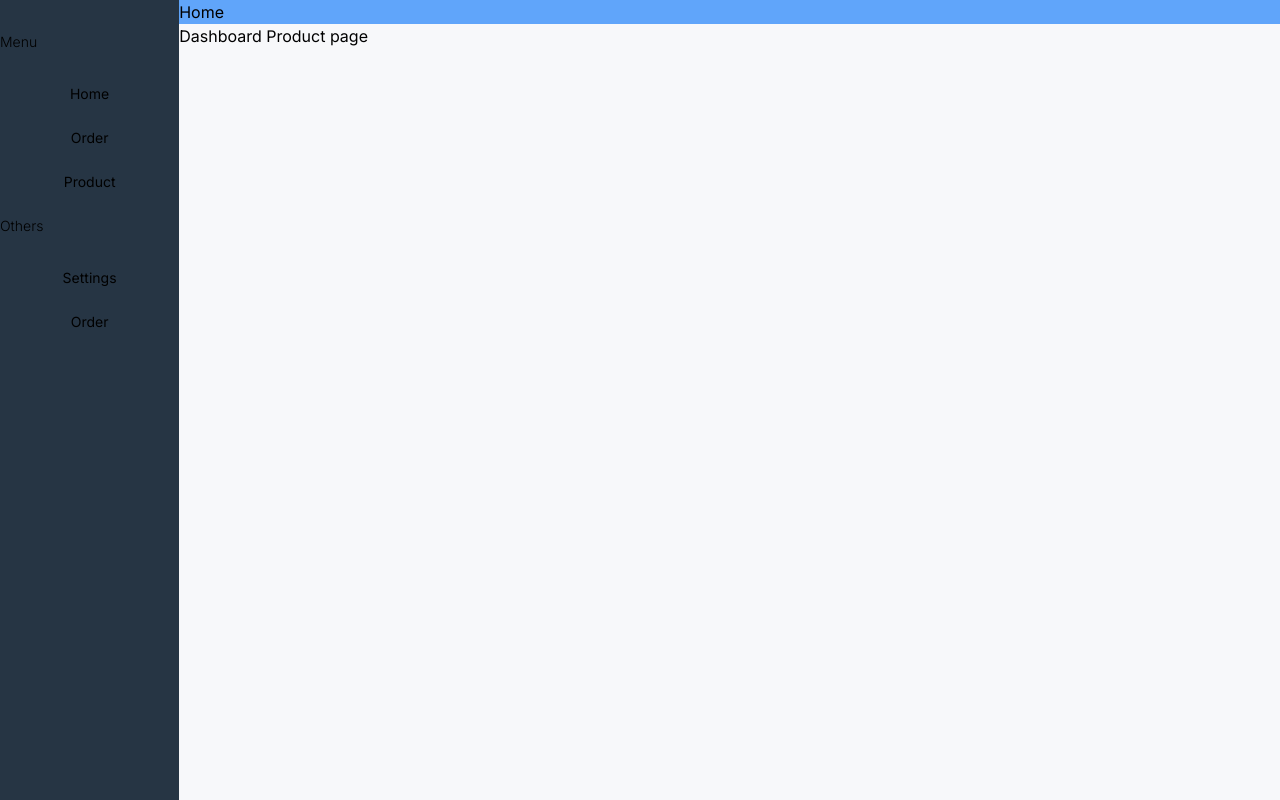
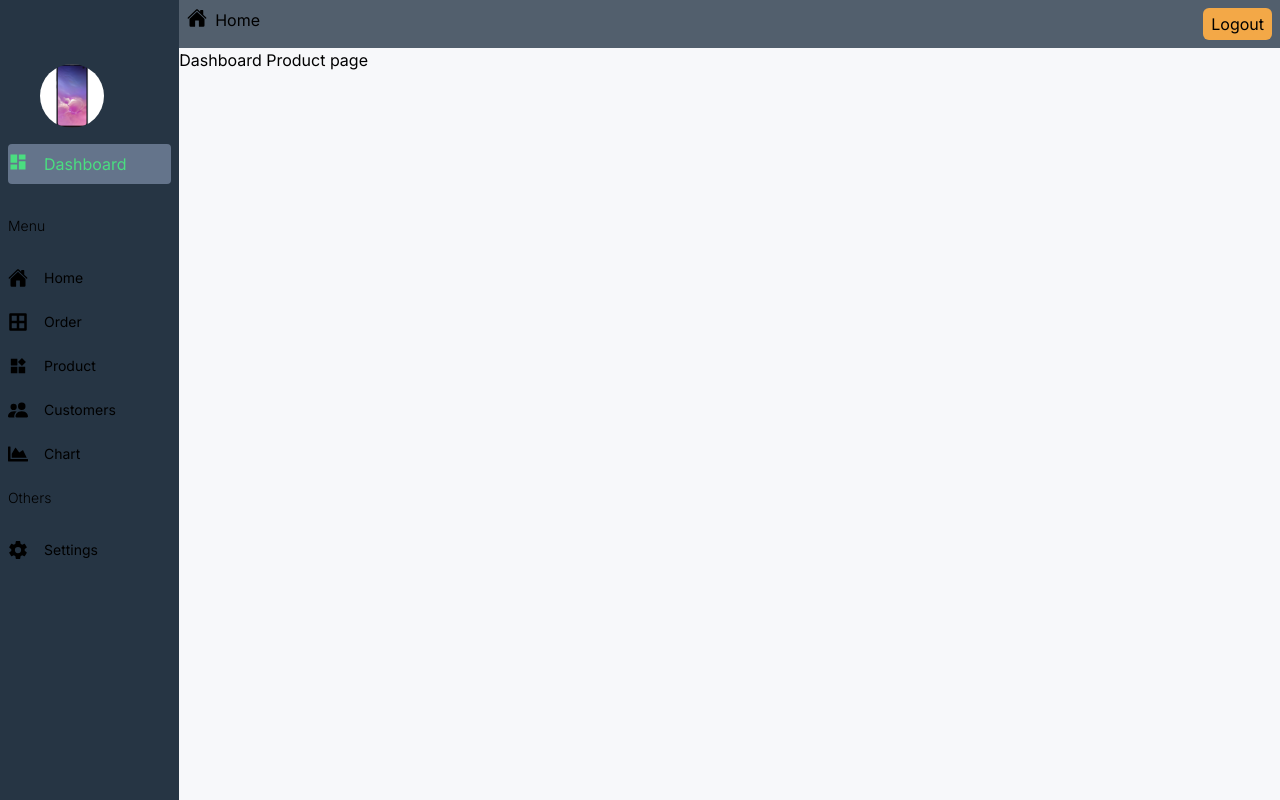
Before and after one commit to Akhil76/e-commerce-by-nextjs, a Next.js app: page /dashboard/product in a window 1280 px wide. Built offline with nearby package versions, Linux system fonts and the light colour scheme.

Commit message:
working with dashboard sidebar

```diff
--- a/app/(customer)/cart/page.js
+++ b/app/(customer)/cart/page.js
@@ -12,20 +12,18 @@ export default function Cart() {
             <CartProduct/>
             <CartProduct/>
             <CartProduct/>
+            <CartProduct/>
           </div>
           <div class="bg-white h-max rounded-md p-6 shadow-[0_0px_4px_0px_rgba(6,81,237,0.2)] sticky top-0">
             <h3 class="text-xl font-bold text-gray-800">Order Summary</h3>
-
             <ul class="text-gray-800 text-sm divide-y mt-4">
               <li class="flex flex-wrap gap-4 py-3">Subtotal <span class="ml-auto font-bold">$2120.00</span></li>
               <li class="flex flex-wrap gap-4 py-3">Shipping <span class="ml-auto font-bold">$4.00</span></li>
               <li class="flex flex-wrap gap-4 py-3">Tax <span class="ml-auto font-bold">$4.00</span></li>
               <li class="flex flex-wrap gap-4 py-3 font-bold">Total <span class="ml-auto">$2920.00</span></li>
             </ul>
-
             <button type="button" class="mt-4 text-sm px-6 py-3 w-full bg-blue-600 hover:bg-blue-700 text-white rounded-md">Make Payment</button>
           </div>
-
         </div>
       </div>
     </div>
--- a/app/(customer)/product/[id]/page.js
+++ b/app/(customer)/product/[id]/page.js
@@ -8,7 +8,7 @@ export default function Product({params}) {
  const {id} = params;
 
   return (
-    <div class="bg-gray-100">
+    <main class="bg-gray-100">
       <div class="container mx-auto px-4 py-8">
         <div class="flex flex-wrap -mx-4">
 
@@ -33,11 +33,11 @@ export default function Product({params}) {
 
 
           <div class="w-full md:w-1/2 px-4">
-            <h2 class="text-3xl font-bold mb-2">Premium Wireless Headphones</h2>
+            <h2 class="text-3xl font-bold mb-2 text-black">Premium Wireless Headphones</h2>
             <p class="text-gray-600 mb-4">SKU: WH1000XM4</p>
             <div class="mb-4">
-              <span class="text-2xl font-bold mr-2">$349.99</span>
-              <span class="text-gray-500 line-through">$399.99</span>
+              <span class="text-2xl font-bold mr-2 text-black">$349.99</span>
+              <span class="text-gray-500 line-through text-black">$399.99</span>
             </div>
             <div class="flex items-center mb-4">
               <svg xmlns="http://www.w3.org/2000/svg" viewBox="0 0 24 24" fill="currentColor"
@@ -127,6 +127,6 @@ export default function Product({params}) {
           </div>
         </div>
       </div>
-    </div>
+    </main>
   );
 }
--- a/app/components/CartProduct.js
+++ b/app/components/CartProduct.js
@@ -10,15 +10,15 @@ export default function CartProduct(props) {
         <div class="p-6 bg-white shadow-[0_0px_4px_0px_rgba(6,81,237,0.2)] rounded-md relative">
           <div class="flex items-center max-sm:flex-col gap-4 max-sm:gap-6">
             <div class="w-52 shrink-0">
-              <img src='/samsung.jpg' class="w-full h-full object-contain" />
+              <img src='/samsung.jpg' class="w-full h-full object-contain"/>
             </div>
             <div class="sm:border-l sm:pl-4 sm:border-gray-300 w-full">
               <h3 class="text-xl font-bold text-gray-800">HP ProBook 455 (15.6) 39.6 cm G9 Business Laptop</h3>
               <ul class="mt-4 text-sm text-gray-800 space-y-2">
                 <li>AMD Ryzen™ 5 processor</li>
                 <li>FreeDOS</li>
-                <li>16 GB DDR4 RAM</li>
-                <li>512 GB PCIe® NVMe™ SSD Hard Drive</li>
+                {/* <li>16 GB DDR4 RAM</li>
+                <li>512 GB PCIe® NVMe™ SSD Hard Drive</li> */}
                 <li><a href="javascript:void(0);" class="text-blue-600">(See more Specifications)</a></li>
               </ul>
               <hr class="border-gray-300 my-4" />
--- a/app/components/DashboardMenu.js
+++ b/app/components/DashboardMenu.js
@@ -1,40 +1,53 @@
 import Link from "next/link";
+import { IoHome } from "react-icons/io5";
+import { FaBorderAll } from "react-icons/fa";
+import { FaChartArea } from "react-icons/fa";
+import { AiFillProduct } from "react-icons/ai";
+import { IoSettingsSharp } from "react-icons/io5";
+import { BsPeopleFill } from "react-icons/bs";
+
 
 
 const menuItems = [
   {
-    title:"Menu",
-    items:[
+    title: "Menu",
+    items: [
       {
-        icon:"",
-        label:"Home",
-        href:"/dashboard"
+        icon: <IoHome size="20"/>,
+        label: "Home",
+        href: "/dashboard"
       },
       {
-        icon:"",
-        label:"Order",
-        href:"/dashboard/order"
+        icon: <FaBorderAll size="20"/>,
+        label: "Order",
+        href: "/dashboard/order"
       },
       {
-        icon:"",
-        label:"Product",
-        href:"/dashboard/product"
+        icon: <AiFillProduct size="20"/>,
+        label: "Product",
+        href: "/dashboard/product"
+      },
+      {
+        icon: <BsPeopleFill size="20"/>,
+        label: "Customers",
+        href: "/dashboard/customer"
+      },
+      {
+        icon: <FaChartArea size="20"/>,
+        label: "Chart",
+        href: "/dashboard/chart"
       },
     ]
   },
   {
-    title:"Others",
-    items:[
+    title: "Others",
+    items: [
       {
-        icon:"",
-        label:"Settings",
-        href:"/dashboard/setting"
+        icon: <IoSettingsSharp size="20"/>,
+        label: "Settings",
+        href: "/dashboard/setting"
       },
-      {
-        icon:"",
-        label:"Order",
-        href:"/dashboard/order"
-      },
+
     ]
   }
 ]
@@ -43,16 +56,21 @@ const menuItems = [
 export default function DashboardMenu() {
   return (
     <div className="mt-4 text-sm">
+
       {
-        menuItems.map((i)=>(
-          <div className="flex flex-col gap-2" key={i.title}>
-          <span className="hidden lg:block text-grey-400 font-light my-4">{i.title}</span>
+        menuItems.map((i) => (
+          <div className="flex flex-col gap-2 mx-2" key={i.title}>
+            <span className="hidden lg:block text-grey-400 font-light my-4">
+              {i.title}
+            </span>
             {
-            i.items.map((item)=>(
+              i.items.map((item) => (
                 <Link
                   href={item.href}
                   key={item.label}
-              className="flex item-center justify-center lg:justfy-start gap-4 text-grey-400 py-2">
+                  className="flex item-center lg:justfy-start gap-4 text-grey-400 py-2 hover:bg-slate-500 rounded hover:text-green-400"
+                >
+                  <div>{item.icon}</div>
                   <span className="hidden lg:block">{item.label}</span>
                 </Link>
               ))
--- a/app/components/DashboardNavbar.js
+++ b/app/components/DashboardNavbar.js
@@ -1,9 +1,20 @@
 import Link from "next/link";
+import { IoHome } from "react-icons/io5";
+
+
 
 export default function DashboardNavbar() {
     return (
-      <div className="bg-blue-400">
-        <Link href="/dashboard">Home</Link>
+      <div className="flex justify-between  bg-[#525f6d] py-2">
+        <div>
+          <Link href="/dashboard" className="flex gap-2 px-2 hover:text-green-400">
+            <IoHome size="20" />
+            Home
+          </Link>
+        </div>
+        <div>
+          <button className="bg-[#F3A847] mr-2 py-1 px-2 rounded-md hover:bg-[#e8a753]">Logout</button>
+        </div>
       </div>
     );
   }
--- /dev/null
+++ b/app/components/Sidebar.js
@@ -0,0 +1,20 @@
+import DashboardMenu from '../components/DashboardMenu';
+import Link from 'next/link';
+import { MdDashboard } from "react-icons/md";
+
+
+export default function Sidebar() {
+    return (
+        <div className='w-[14%] md:w-[8%] lg:w-[16%] xl:w-[14%] sm:block bg-[#263544] '>
+            <div className='pt-16 ml-10'>
+                <img class="object-cover w-16 h-16 rounded-full" src="/samsung.jpg" alt="Product" />
+            </div>
+            <Link href="/dashboard" className="flex item-center lg:justfy-start gap-4 text-grey-400 py-2 mt-4 bg-slate-500 rounded text-green-400 mx-2">
+                <MdDashboard size="20"/>
+                <span className="hidden lg:block">Dashboard</span>
+            </Link>
+            <DashboardMenu />
+        </div>
+
+    );
+}
--- /dev/null
+++ b/app/dashboard/chart/page.js
@@ -0,0 +1,10 @@
+
+
+
+export default function Chart() {
+    return (
+      <div>
+        <h1 className="text-blue-400">Chart page</h1>
+      </div>
+    );
+  }
--- a/app/dashboard/layout.js
+++ b/app/dashboard/layout.js
@@ -1,15 +1,13 @@
-import DashboardMenu from '../components/DashboardMenu';
+import Sidebar from '../components/Sidebar';
 import DashboardNavbar from '../components/DashboardNavbar';
 
 
 export default function DashboardLayout({ children }) {
   return (
     <div className='h-screen flex '>
-        <div className='w-[14%] bg-[#263544]'>
-            <DashboardMenu/>
-        </div>
-        <div className='w-[86%] bg-[#F7F8FA] overflow-scroll'>
-          <DashboardNavbar/>
+      <Sidebar />
+      <div className='w-[86%]  md:w-[92%] lg:w-[84%] xl:w-[86%] bg-[#F7F8FA] '>
+        <DashboardNavbar />
         {children}
       </div>
     </div>
--- a/app/layout.js
+++ b/app/layout.js
@@ -1,8 +1,6 @@
 import { Inter } from "next/font/google";
 import "./globals.css";
-import Navigation from "./components/Navigation";
-import Header from "./components/Header";
-import Footer from "./components/Footer";
+
 
 const inter = Inter({ subsets: ["latin"] });
 
```
Lines whose indentation alone changed are shown as unchanged.
